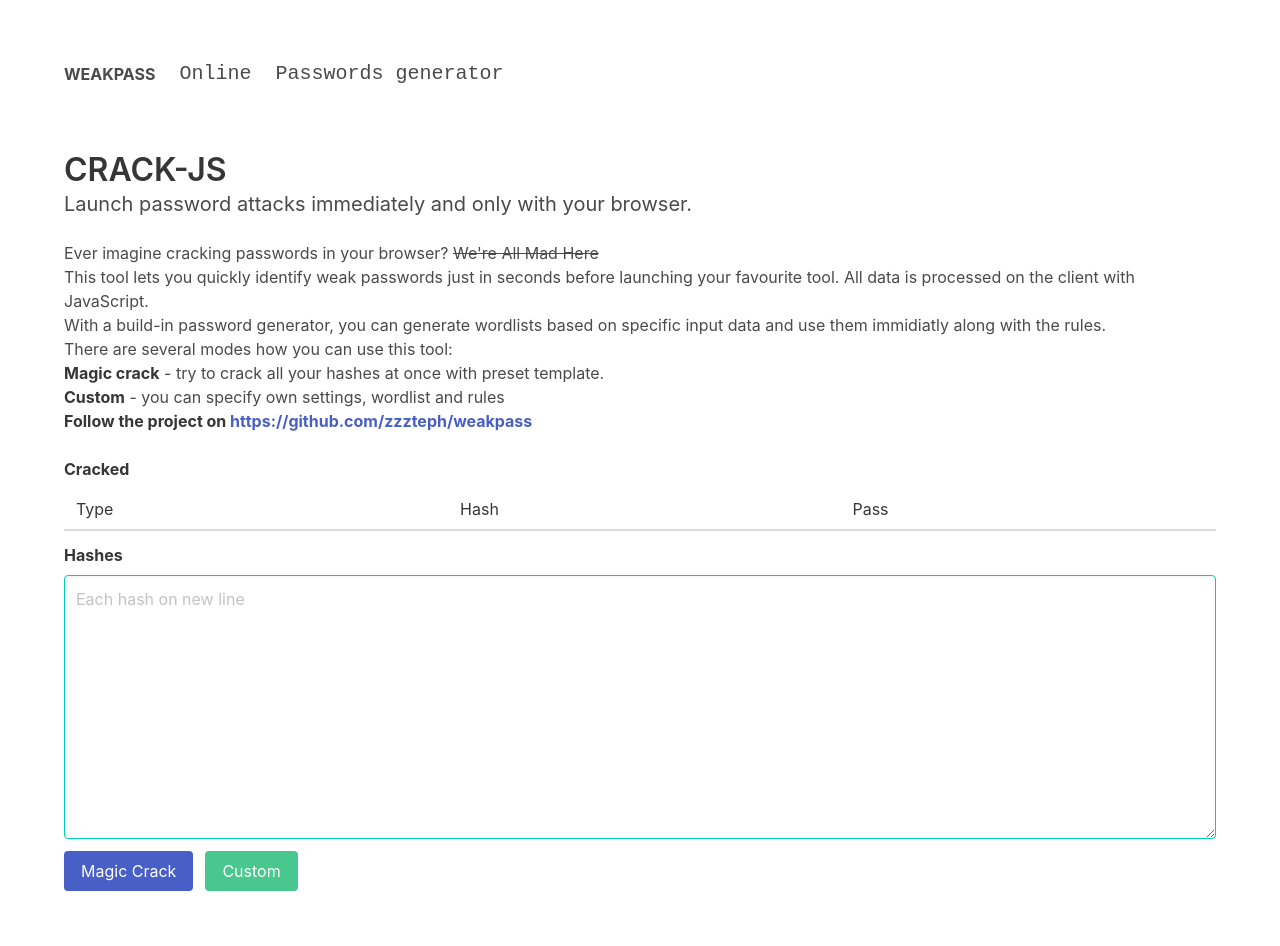
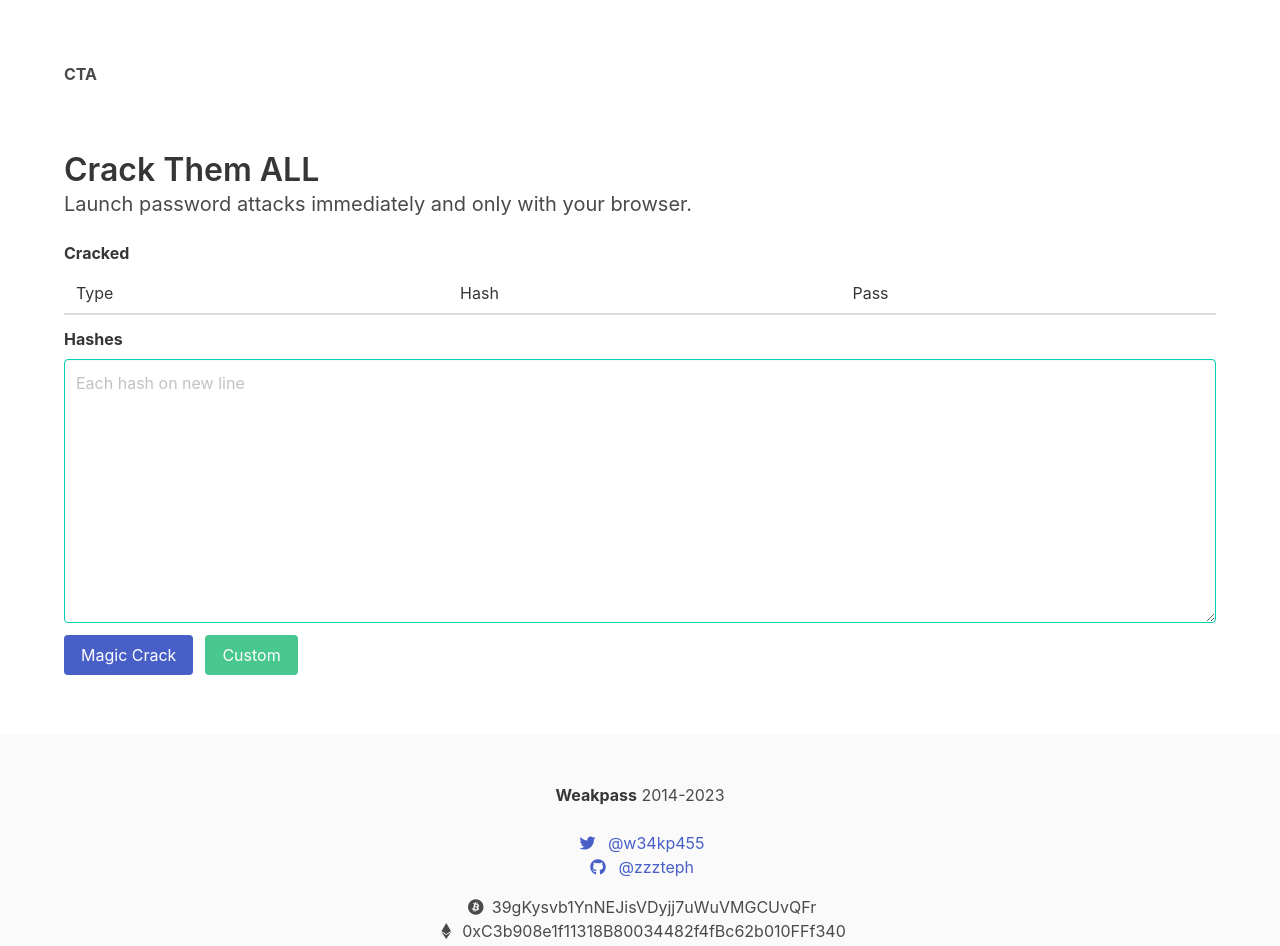
Before and after one commit to H3c-t0r/crackjsonline, a plain HTML site: page index.html in a window 1280 px wide. Shown: the top 946 px of the page. Drawn offline with nearby package versions, Linux system fonts and the light colour scheme.

Commit message:
Update index.html

```diff
--- a/index.html
+++ b/index.html
@@ -3,7 +3,7 @@
 <head>
 <meta charset="utf-8">
 <meta name="viewport" content="width=device-width, initial-scale=1">
-<title>Weakpass password generator</title>
+<title>CrackThemAll</title>
 <link rel="stylesheet" href="https://cdn.jsdelivr.net/npm/bulma@0.9.3/css/bulma.min.css">
 <script src="https://kit.fontawesome.com/d0ae4a42e6.js" crossorigin="anonymous"></script>
 </head>
@@ -13,27 +13,10 @@
 <nav class="navbar" role="navigation" aria-label="main navigation">
 <div class="navbar-brand">
 
-  <a class="navbar-item" href="https://weakpass.com"><strong>WEAKPASS</strong></a>
+  <a class="navbar-item" href="https://weakpass.com"><strong>CTA</strong></a>
 
 
 </div>
-
-         <div id="navbarBasicExample" class="navbar-menu is-size-5 is-family-monospace">
-            <div class="navbar-start">
-
-			  <a class="navbar-item" href="/weakpass/online/">
-				Online
-			  </a>
-
-			  			  <a class="navbar-item" href="/weakpass/generator/">
-				Passwords generator
-			  </a>
-
-            </div>
-
-         </div>
-
-
 </nav>
 
 
@@ -44,26 +27,8 @@
 <section class="section pt-1">
 
 <div class="container">
-<h1 class="title">CRACK-JS</h1>
+<h1 class="title">Crack Them ALL</h1>
 <h1 class="subtitle">Launch password attacks immediately and only with your browser.</h1>
-
-
-<p>Ever imagine cracking passwords in your browser? <s>We're All Mad Here</s></p>
-
-<p>This tool lets you quickly identify weak passwords just in seconds before launching your favourite tool. All data is processed on the client with JavaScript.</p>
-
-<p>With a build-in password generator, you can generate wordlists based on specific input data and use them immidiatly along with the rules.</p>
-
-<p>There are several modes how you can use this tool:
-<ul>
-<li><strong>Magic crack</strong> - try to crack all your hashes at once with preset template.</li>
-<li><strong>Custom</strong> - you can specify own settings, wordlist and rules </li>
-
-</ul>
-</p>
-<strong>Follow the project on <a href="https://github.com/zzzteph/weakpass">https://github.com/zzzteph/weakpass</a></strong>
-<br/><br/>
-
 
 <div class="field">
   <label class="label" id="count">Cracked</label>
```
